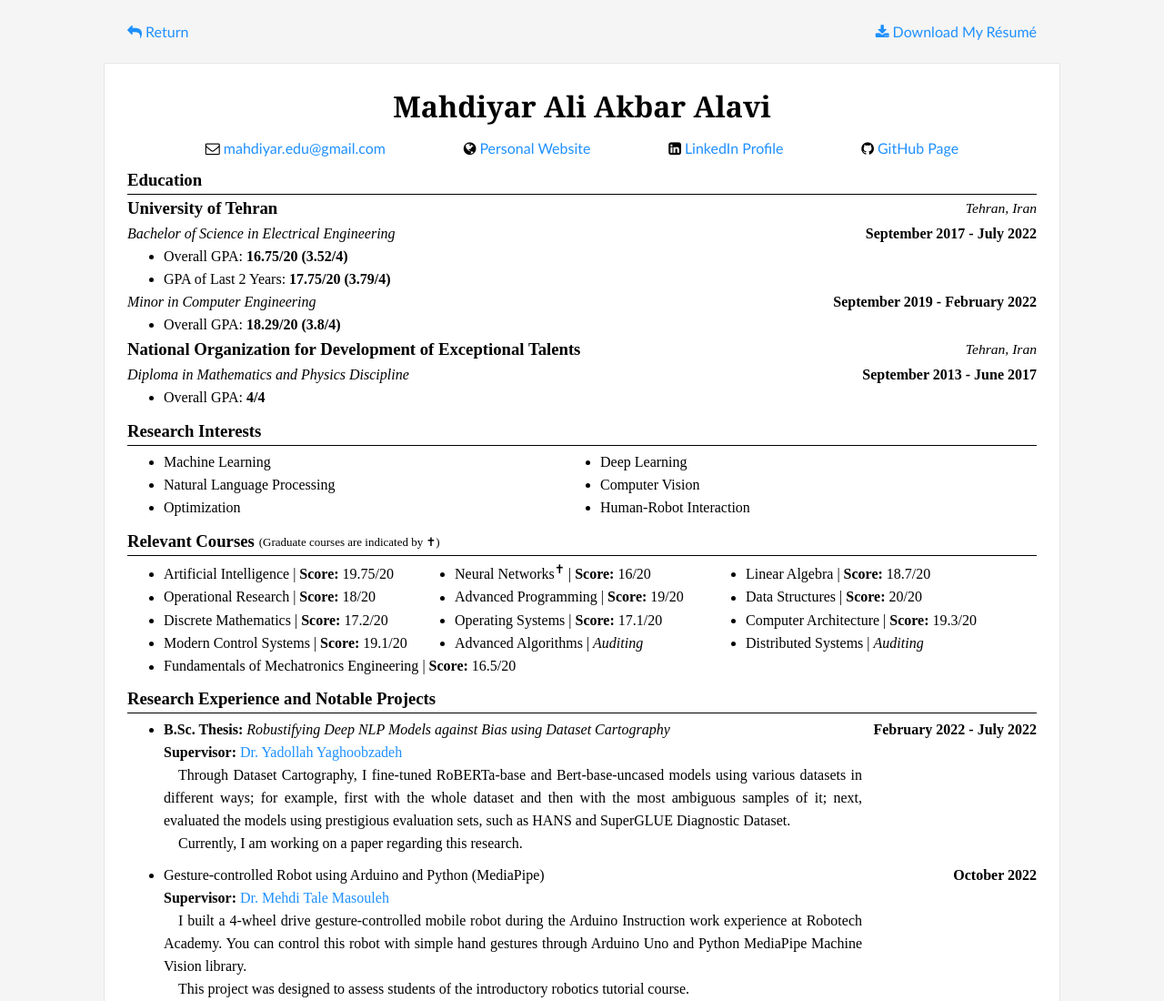
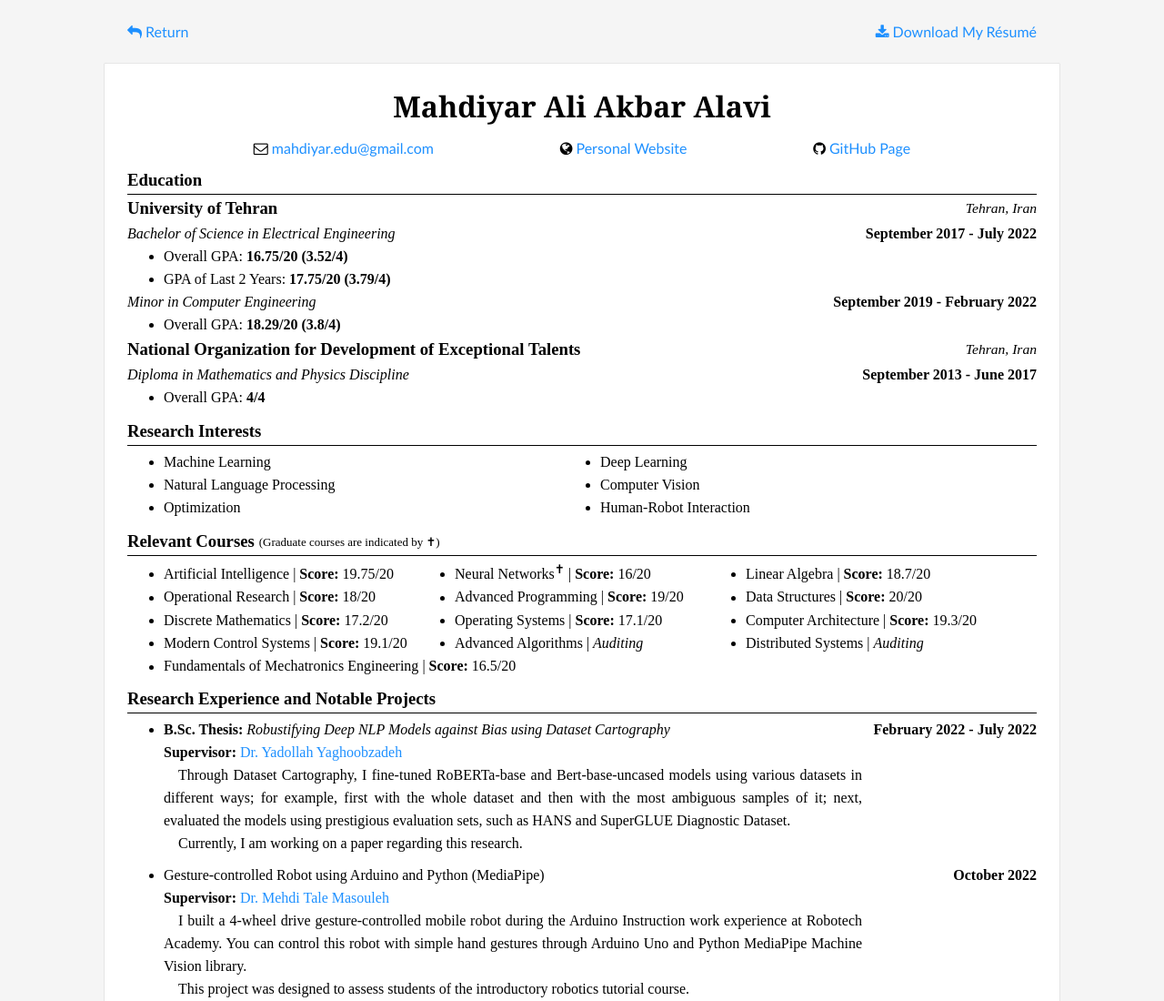
Before and after one commit to mhdr3a/mhdr3a.github.io, a plain HTML site: page docs/résumé.html in a window 1280 px wide. Shown: the top 1100 px of the page at 91% size. Drawn offline with Linux system fonts and the light colour scheme.

Commit message:
Update résumé.html

```diff
--- a/docs/résumé.html
+++ b/docs/résumé.html
@@ -339,10 +339,10 @@
                     <i class="fa fa-globe"></i>
                     <a href="https://mhdr3a.github.io">Personal Website</a>
                 </li>
-                <li id="linkedin">
+                <!-- <li id="linkedin">
                     <i class="fa fa-linkedin-square"></i>
                     <a href="https://www.linkedin.com/in/mahdiyar-alavi/">LinkedIn Profile</a>
-                </li>
+                </li> -->
                 <li id="github">
                     <i class="fa fa-github"></i>
                     <a href="https://github.com/mhdr3a">GitHub Page</a>
```
